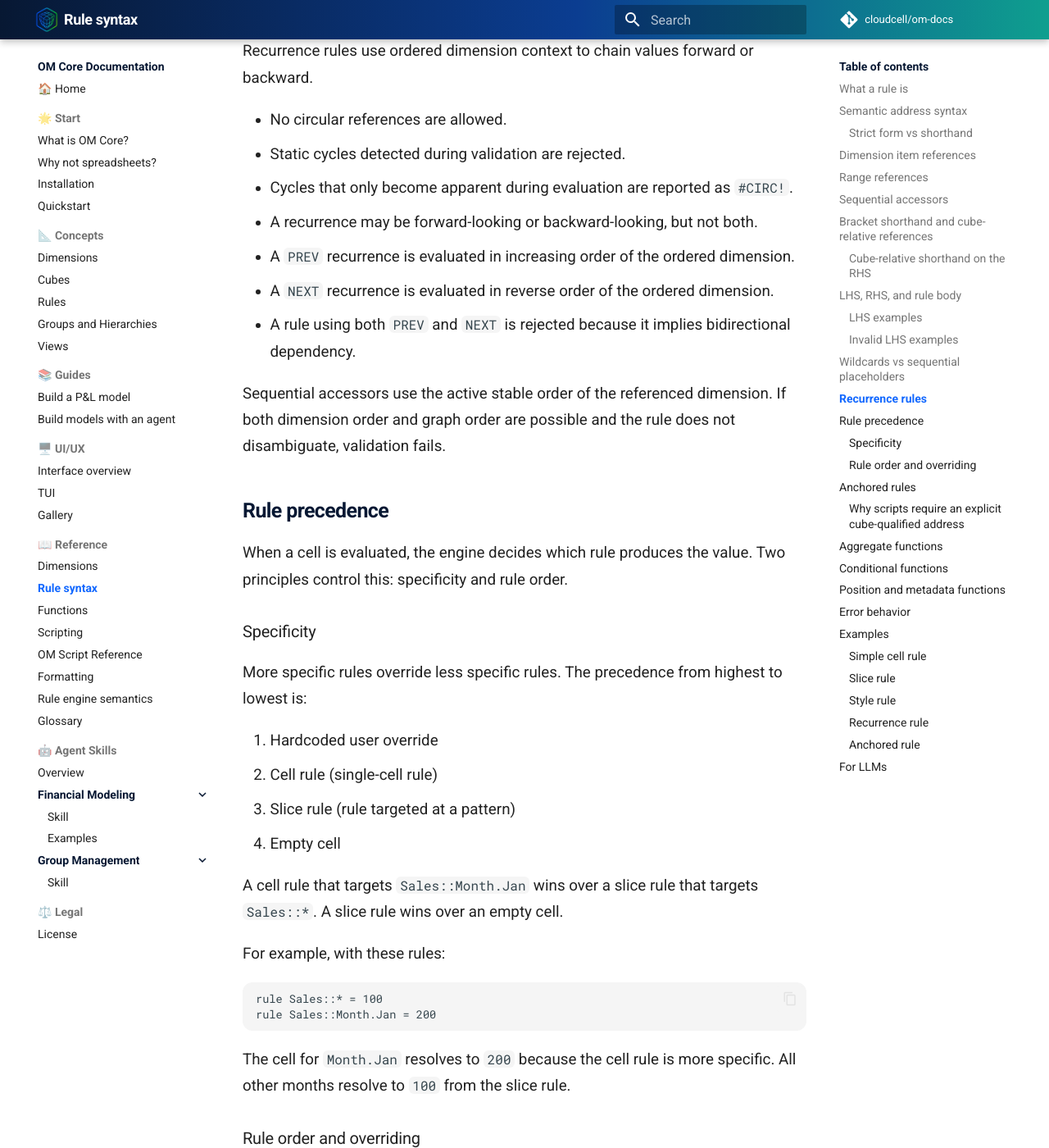
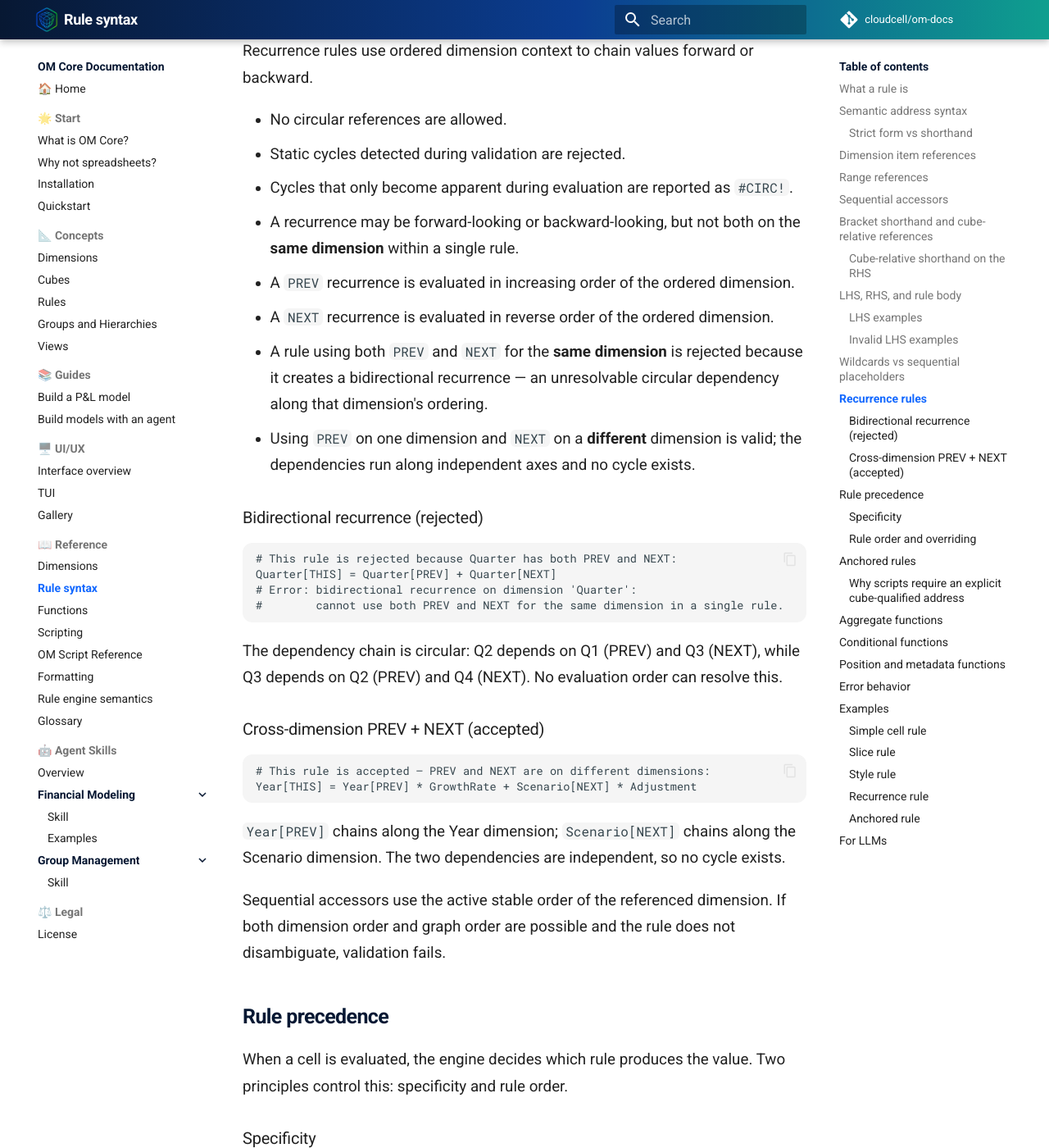
Before and after one commit to cloudcell/om-docs, an MkDocs documentation site: the page built from docs/reference/rule-syntax.md, in a window 1280 px wide and 1400 px high, scrolled down 5928 px. Shown: the whole window at 82% size. Built offline with MkDocs 1.6.1 and Material for MkDocs 9.7.7, drawn with Linux system fonts in a browser that asks for light colours; comment, search, counter and statistics services are not loaded; some of the changed text lies outside the part shown.

Commit message:
docs: clarify bidirectional recurrence restriction applies per-dimension
Update rule-engine-semantics.md and rule-syntax.md to specify that bidirectional recurrence restriction (using both PREV and NEXT) applies only when both operators reference the same dimension. Add explicit statement that cross-dimension PREV + NEXT is allowed since dependencies run along independent axes. Add examples showing rejected same-dimension case (Quarter[PREV] + Quarter[NEXT]) versus accepted cross-dimension case (Year[PREV

````diff
--- a/docs/reference/rule-syntax.md
+++ b/docs/reference/rule-syntax.md
@@ -187,11 +187,37 @@ Recurrence rules use ordered dimension context to chain values forward or backwa
 - No circular references are allowed.
 - Static cycles detected during validation are rejected.
 - Cycles that only become apparent during evaluation are reported as `#CIRC!`.
-- A recurrence may be forward-looking or backward-looking, but not both.
+- A recurrence may be forward-looking or backward-looking, but not both on the
+  **same dimension** within a single rule.
 - A `PREV` recurrence is evaluated in increasing order of the ordered dimension.
 - A `NEXT` recurrence is evaluated in reverse order of the ordered dimension.
-- A rule using both `PREV` and `NEXT` is rejected because it implies bidirectional
-  dependency.
+- A rule using both `PREV` and `NEXT` for the **same dimension** is rejected because
+  it creates a bidirectional recurrence — an unresolvable circular dependency along
+  that dimension's ordering.
+- Using `PREV` on one dimension and `NEXT` on a **different** dimension is valid;
+  the dependencies run along independent axes and no cycle exists.
+
+### Bidirectional recurrence (rejected)
+
+```text
+# This rule is rejected because Quarter has both PREV and NEXT:
+Quarter[THIS] = Quarter[PREV] + Quarter[NEXT]
+# Error: bidirectional recurrence on dimension 'Quarter':
+#        cannot use both PREV and NEXT for the same dimension in a single rule.
+```
+
+The dependency chain is circular: Q2 depends on Q1 (PREV) and Q3 (NEXT), while Q3
+depends on Q2 (PREV) and Q4 (NEXT). No evaluation order can resolve this.
+
+### Cross-dimension PREV + NEXT (accepted)
+
+```text
+# This rule is accepted — PREV and NEXT are on different dimensions:
+Year[THIS] = Year[PREV] * GrowthRate + Scenario[NEXT] * Adjustment
+```
+
+`Year[PREV]` chains along the Year dimension; `Scenario[NEXT]` chains along the
+Scenario dimension. The two dependencies are independent, so no cycle exists.
 
 Sequential accessors use the active stable order of the referenced dimension. If both
 dimension order and graph order are possible and the rule does not disambiguate,
@@ -435,5 +461,6 @@ When generating rule syntax:
 - Use `$` only as a prefix on an explicit cube-qualified address in scripts. Avoid
   the `$[...]` bracket form in standalone `.openm` files.
 - Avoid `PREV` / `NEXT` / `FIRST` / `LAST` on the LHS.
-- Avoid mixing `PREV` and `NEXT` in the same rule.
+- Do not use both `PREV` and `NEXT` for the **same dimension** in a single rule.
+  Cross-dimension `PREV` + `NEXT` is allowed.
 - Reference cells by stable semantic address, not grid coordinates.
````
Also changed, not shown: docs/reference/rule-engine-semantics.md (+3 -2 lines).
